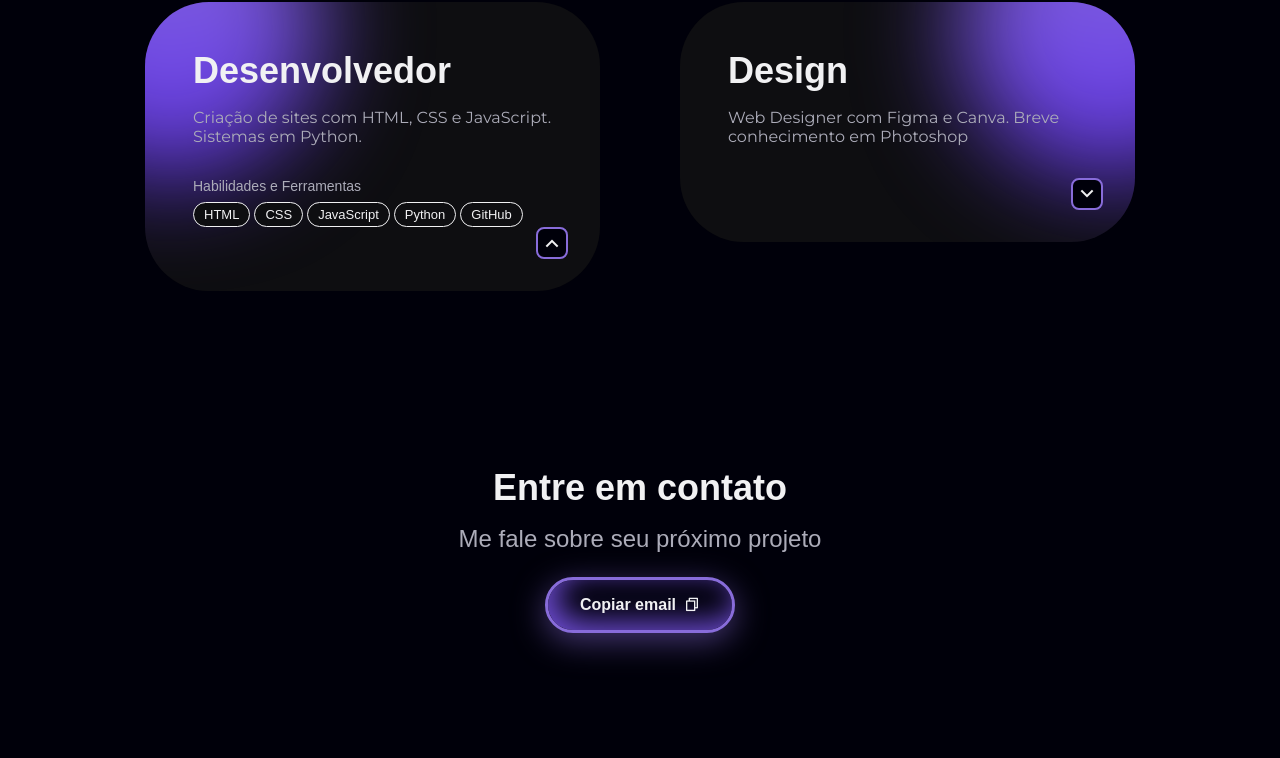
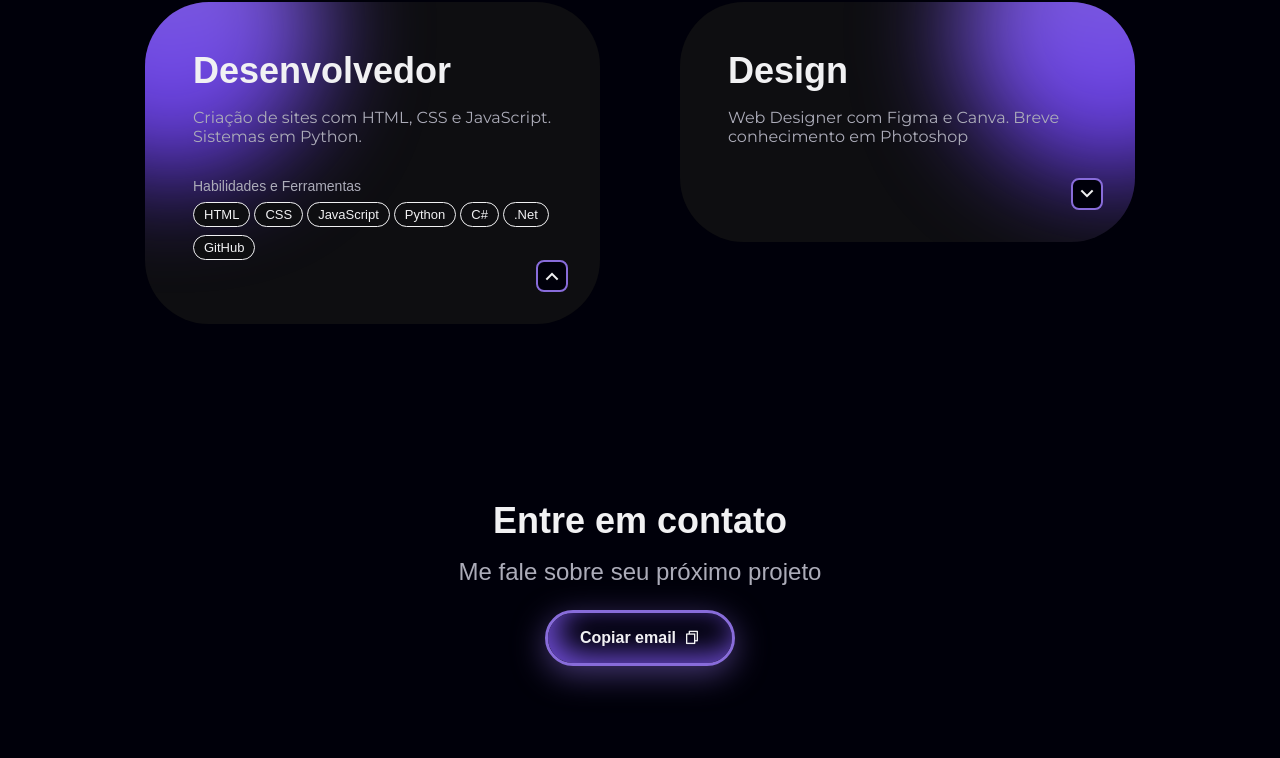
Before and after one commit to Achiles-Polcelli/Portfolio_Achiles, a plain HTML site: page index.html in a window 1280 px wide. Shown: the part 3477-4235 px from the top of the page. Drawn offline with nearby package versions, Linux system fonts and the light colour scheme; a web font is replaced by a local one.

Commit message:
add C# and .Net

```diff
--- a/index.html
+++ b/index.html
@@ -342,6 +342,8 @@
                         <li class="services_skill">CSS</li>
                         <li class="services_skill">JavaScript</li>
                         <li class="services_skill">Python</li>
+                        <li class="services_skill">C#</li>
+                        <li class="services_skill">.Net</li>
                         <li class="services_skill">GitHub</li>
                      </ul>
                   </div>
@@ -473,4 +475,5 @@
       <script src="assets/js/swiper-bundle.min.js"></script>
       <script src="assets/js/main.js"></script>
    </body>
+
 </html>
```
